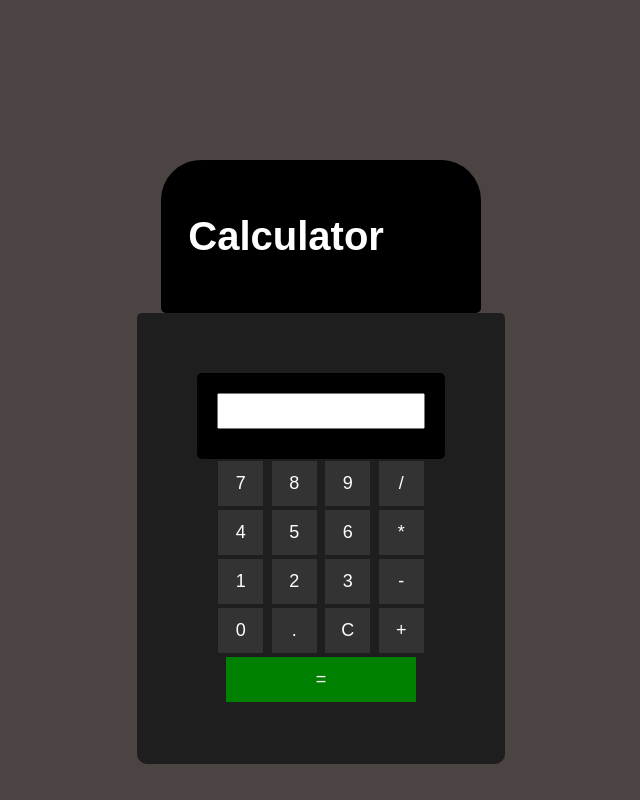
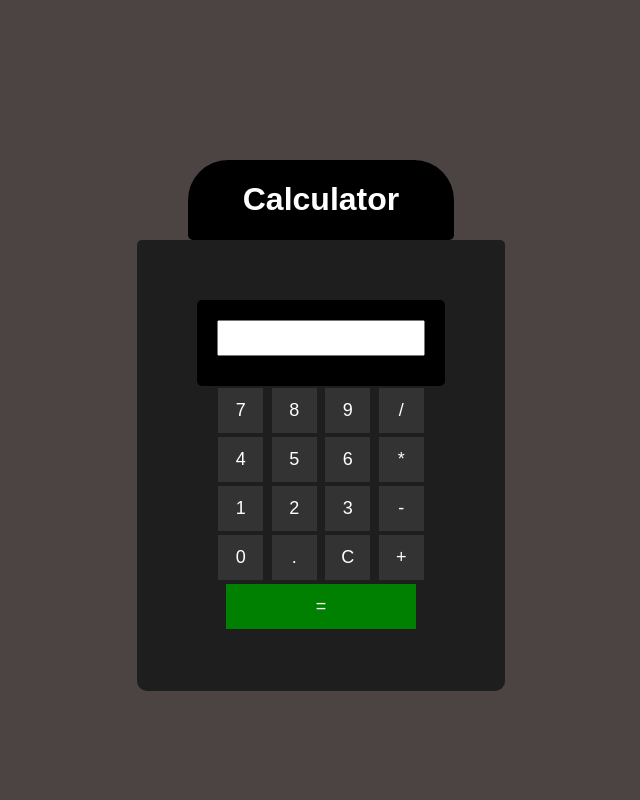
Before and after one commit to HenrikKarapetyann/calcullator, a plain HTML site: page index.html in a window 1280 px wide. Shown: the whole page, without its empty margins (319-959 px from the left). Drawn offline with Linux system fonts and the light colour scheme.

Commit message:
Add files via upload

```diff
--- a/style.css
+++ b/style.css
@@ -6,13 +6,13 @@
 }
 #Name {
   background: #000000;
-  padding: 27px;
+  padding: auto;
   border-radius: 40px 40px 5px 5px;
   height: 21%;
   width: 21%;
   display: inline-block;
-  font-size: 20px;
-  text-align: left;
+  font-size: auto;
+  text-align: auto;
 }
 
 
```
